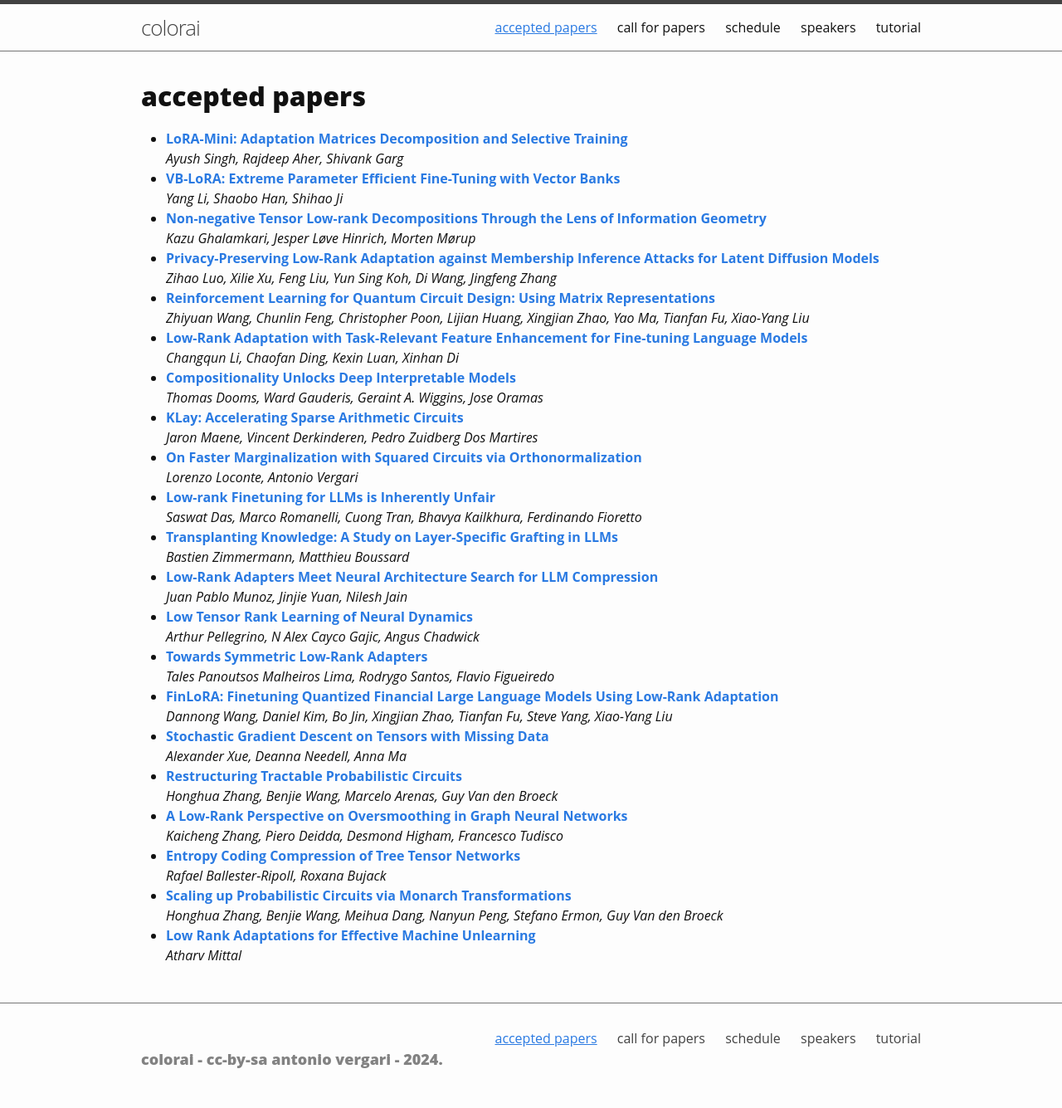
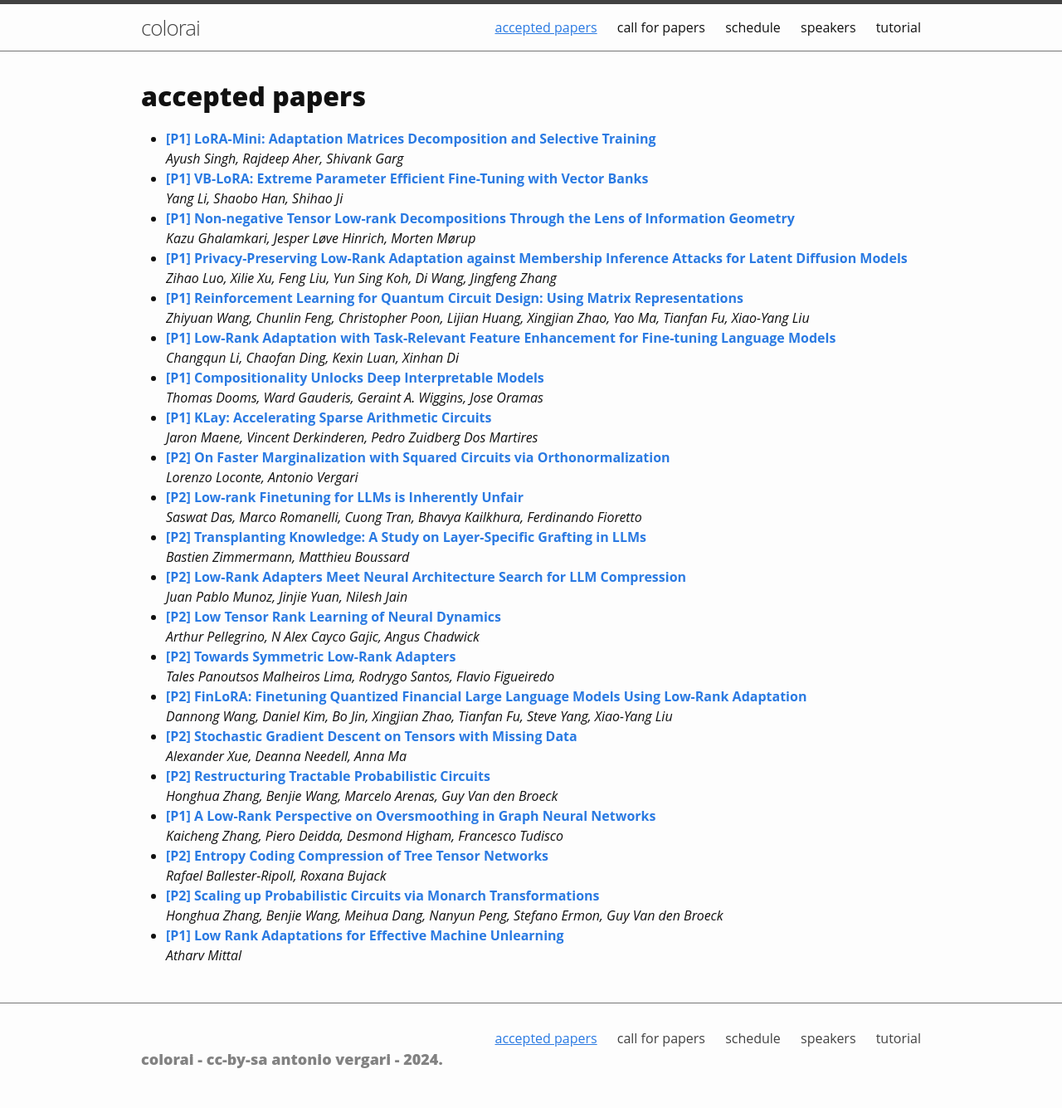
Before and after one commit to april-tools/colorai, a Jekyll site: the page built from accepted.md, in a window 1280 px wide. Shown: the whole page at 83% size. Built offline with Jekyll 4.4.1, drawn with Linux system fonts in a browser that asks for light colours; some web fonts are replaced.

```diff
--- a/accepted.md
+++ b/accepted.md
@@ -10,7 +10,7 @@ nav: true
     <li>
       <div class="paper-title">
         <a href="https://openreview.net/forum?id=eWLtVJA6Um">
-          <b>LoRA-Mini: Adaptation Matrices Decomposition and Selective Training</b>
+          <b>[P1] LoRA-Mini: Adaptation Matrices Decomposition and Selective Training</b>
         </a>
       </div>
       <div class="paper-authors">
@@ -20,7 +20,7 @@ nav: true
     <li>
       <div class="paper-title">
         <a href="https://openreview.net/forum?id=DGTH2eUU9U">
-          <b>VB-LoRA: Extreme Parameter Efficient Fine-Tuning with Vector Banks</b>
+          <b>[P1] VB-LoRA: Extreme Parameter Efficient Fine-Tuning with Vector Banks</b>
         </a>
       </div>
       <div class="paper-authors">
@@ -30,7 +30,7 @@ nav: true
     <li>
       <div class="paper-title">
         <a href="https://openreview.net/forum?id=oie6YGA3Hm">
-          <b>Non-negative Tensor Low-rank Decompositions Through the Lens of Information Geometry</b>
+          <b>[P1] Non-negative Tensor Low-rank Decompositions Through the Lens of Information Geometry</b>
         </a>
       </div>
       <div class="paper-authors">
@@ -40,7 +40,7 @@ nav: true
     <li>
       <div class="paper-title">
         <a href="https://openreview.net/forum?id=iVpribuyjP">
-          <b>Privacy-Preserving Low-Rank Adaptation against Membership Inference Attacks for Latent Diffusion Models</b>
+          <b>[P1] Privacy-Preserving Low-Rank Adaptation against Membership Inference Attacks for Latent Diffusion Models</b>
         </a>
       </div>
       <div class="paper-authors">
@@ -50,7 +50,7 @@ nav: true
     <li>
       <div class="paper-title">
         <a href="https://openreview.net/forum?id=XAseszkDDC">
-          <b>Reinforcement Learning for Quantum Circuit Design: Using Matrix Representations</b>
+          <b>[P1] Reinforcement Learning for Quantum Circuit Design: Using Matrix Representations</b>
         </a>
       </div>
       <div class="paper-authors">
@@ -60,7 +60,7 @@ nav: true
     <li>
       <div class="paper-title">
         <a href="https://openreview.net/forum?id=nqiFYh5VOV">
-          <b>Low-Rank Adaptation with Task-Relevant Feature Enhancement for Fine-tuning Language Models</b>
+          <b>[P1] Low-Rank Adaptation with Task-Relevant Feature Enhancement for Fine-tuning Language Models</b>
         </a>
       </div>
       <div class="paper-authors">
@@ -70,7 +70,7 @@ nav: true
     <li>
       <div class="paper-title">
         <a href="https://openreview.net/forum?id=bXAt5iZ69l">
-          <b>Compositionality Unlocks Deep Interpretable Models</b>
+          <b>[P1] Compositionality Unlocks Deep Interpretable Models</b>
         </a>
       </div>
       <div class="paper-authors">
@@ -80,7 +80,7 @@ nav: true
     <li>
       <div class="paper-title">
         <a href="https://openreview.net/forum?id=vU8EPo44Gj">
-          <b>KLay: Accelerating Sparse Arithmetic Circuits</b>
+          <b>[P1] KLay: Accelerating Sparse Arithmetic Circuits</b>
         </a>
       </div>
       <div class="paper-authors">
@@ -90,7 +90,7 @@ nav: true
     <li>
       <div class="paper-title">
         <a href="https://openreview.net/forum?id=WTRBDY9m3n">
-          <b>On Faster Marginalization with Squared Circuits via Orthonormalization</b>
+          <b>[P2] On Faster Marginalization with Squared Circuits via Orthonormalization</b>
         </a>
       </div>
       <div class="paper-authors">
@@ -100,7 +100,7 @@ nav: true
     <li>
       <div class="paper-title">
         <a href="https://openreview.net/forum?id=qfVxGq2iiH">
-          <b>Low-rank Finetuning for LLMs is Inherently Unfair</b>
+          <b>[P2] Low-rank Finetuning for LLMs is Inherently Unfair</b>
         </a>
       </div>
       <div class="paper-authors">
@@ -110,7 +110,7 @@ nav: true
     <li>
       <div class="paper-title">
         <a href="https://openreview.net/forum?id=IqYqXVmy0m">
-          <b>Transplanting Knowledge: A Study on Layer-Specific Grafting in LLMs</b>
+          <b>[P2] Transplanting Knowledge: A Study on Layer-Specific Grafting in LLMs</b>
         </a>
       </div>
       <div class="paper-authors">
@@ -120,7 +120,7 @@ nav: true
     <li>
       <div class="paper-title">
         <a href="https://openreview.net/forum?id=aGJOXujXlu">
-          <b>Low-Rank Adapters Meet Neural Architecture Search for LLM Compression</b>
+          <b>[P2] Low-Rank Adapters Meet Neural Architecture Search for LLM Compression</b>
         </a>
       </div>
       <div class="paper-authors">
@@ -130,7 +130,7 @@ nav: true
     <li>
       <div class="paper-title">
         <a href="https://openreview.net/forum?id=9wI3rO5QqM">
-          <b>Low Tensor Rank Learning of Neural Dynamics</b>
+          <b>[P2] Low Tensor Rank Learning of Neural Dynamics</b>
         </a>
       </div>
       <div class="paper-authors">
@@ -140,7 +140,7 @@ nav: true
     <li>
       <div class="paper-title">
         <a href="https://openreview.net/forum?id=f1R95AoSAQ">
-          <b>Towards Symmetric Low-Rank Adapters</b>
+          <b>[P2] Towards Symmetric Low-Rank Adapters</b>
         </a>
       </div>
       <div class="paper-authors">
@@ -150,7 +150,7 @@ nav: true
     <li>
       <div class="paper-title">
         <a href="https://openreview.net/forum?id=QgYl2J2m4n">
-          <b>FinLoRA: Finetuning Quantized Financial Large Language Models Using Low-Rank Adaptation</b>
+          <b>[P2] FinLoRA: Finetuning Quantized Financial Large Language Models Using Low-Rank Adaptation</b>
         </a>
       </div>
       <div class="paper-authors">
@@ -160,7 +160,7 @@ nav: true
     <li>
       <div class="paper-title">
         <a href="https://openreview.net/forum?id=rQf2Y7qit5">
-          <b>Stochastic Gradient Descent on Tensors with Missing Data</b>
+          <b>[P2] Stochastic Gradient Descent on Tensors with Missing Data</b>
         </a>
       </div>
       <div class="paper-authors">
@@ -170,7 +170,7 @@ nav: true
     <li>
       <div class="paper-title">
         <a href="https://openreview.net/forum?id=VEXnS9zBXg">
-          <b>Restructuring Tractable Probabilistic Circuits</b>
+          <b>[P2] Restructuring Tractable Probabilistic Circuits</b>
         </a>
       </div>
       <div class="paper-authors">
@@ -180,7 +180,7 @@ nav: true
     <li>
       <div class="paper-title">
         <a href="https://openreview.net/forum?id=syr78TFSWp">
-          <b>A Low-Rank Perspective on Oversmoothing in Graph Neural Networks</b>
+          <b>[P1] A Low-Rank Perspective on Oversmoothing in Graph Neural Networks</b>
         </a>
       </div>
       <div class="paper-authors">
@@ -190,7 +190,7 @@ nav: true
     <li>
       <div class="paper-title">
         <a href="https://openreview.net/forum?id=hGsxrFF0tY">
-          <b>Entropy Coding Compression of Tree Tensor Networks</b>
+          <b>[P2] Entropy Coding Compression of Tree Tensor Networks</b>
         </a>
       </div>
       <div class="paper-authors">
@@ -200,7 +200,7 @@ nav: true
     <li>
       <div class="paper-title">
         <a href="https://openreview.net/forum?id=XAO6PASnFO">
-          <b>Scaling up Probabilistic Circuits via Monarch Transformations</b>
+          <b>[P2] Scaling up Probabilistic Circuits via Monarch Transformations</b>
         </a>
       </div>
       <div class="paper-authors">
@@ -210,7 +210,7 @@ nav: true
     <li>
       <div class="paper-title">
         <a href="https://openreview.net/forum?id=AOj5DLBbdM">
-          <b>Low Rank Adaptations for Effective Machine Unlearning</b>
+          <b>[P1] Low Rank Adaptations for Effective Machine Unlearning</b>
         </a>
       </div>
       <div class="paper-authors">
```
Also changed, not shown: schedule.md (+5 -4 lines).
